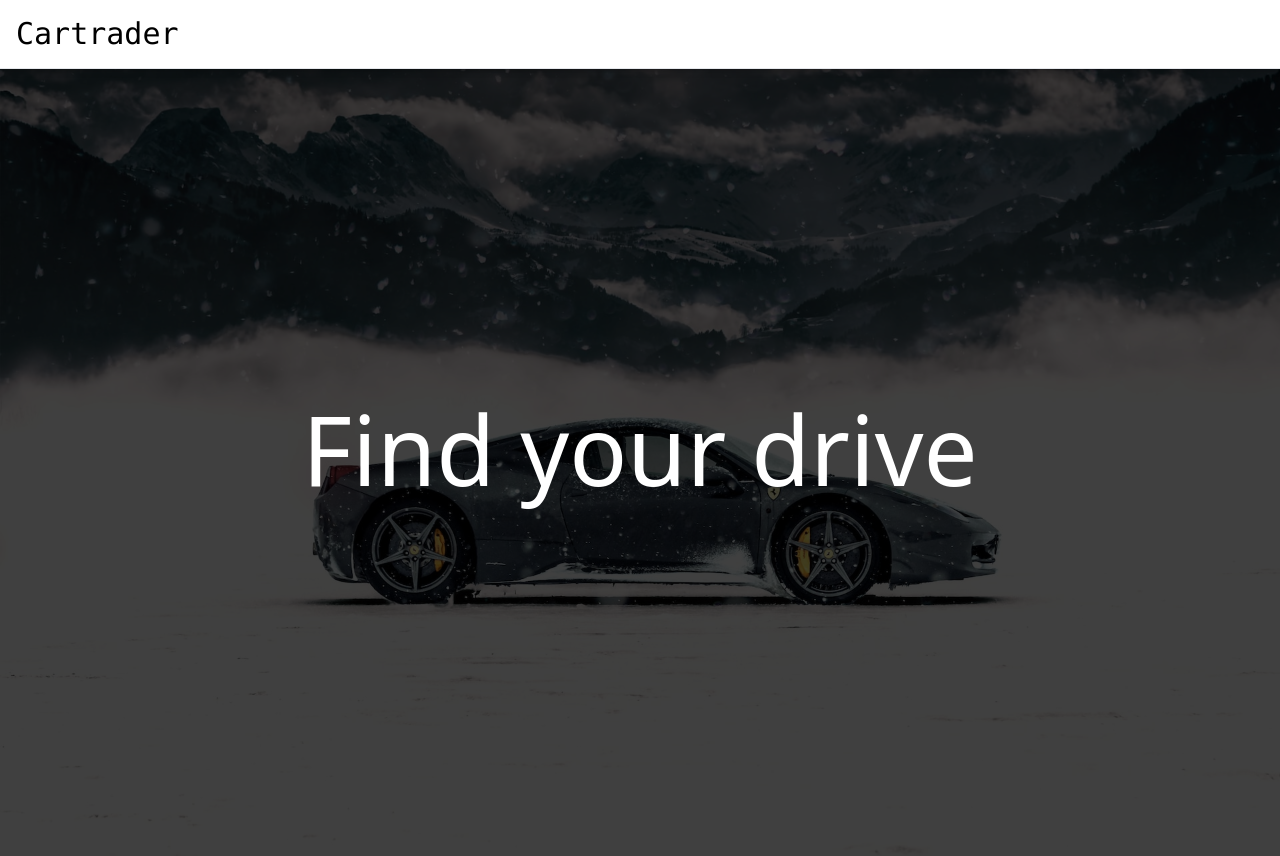
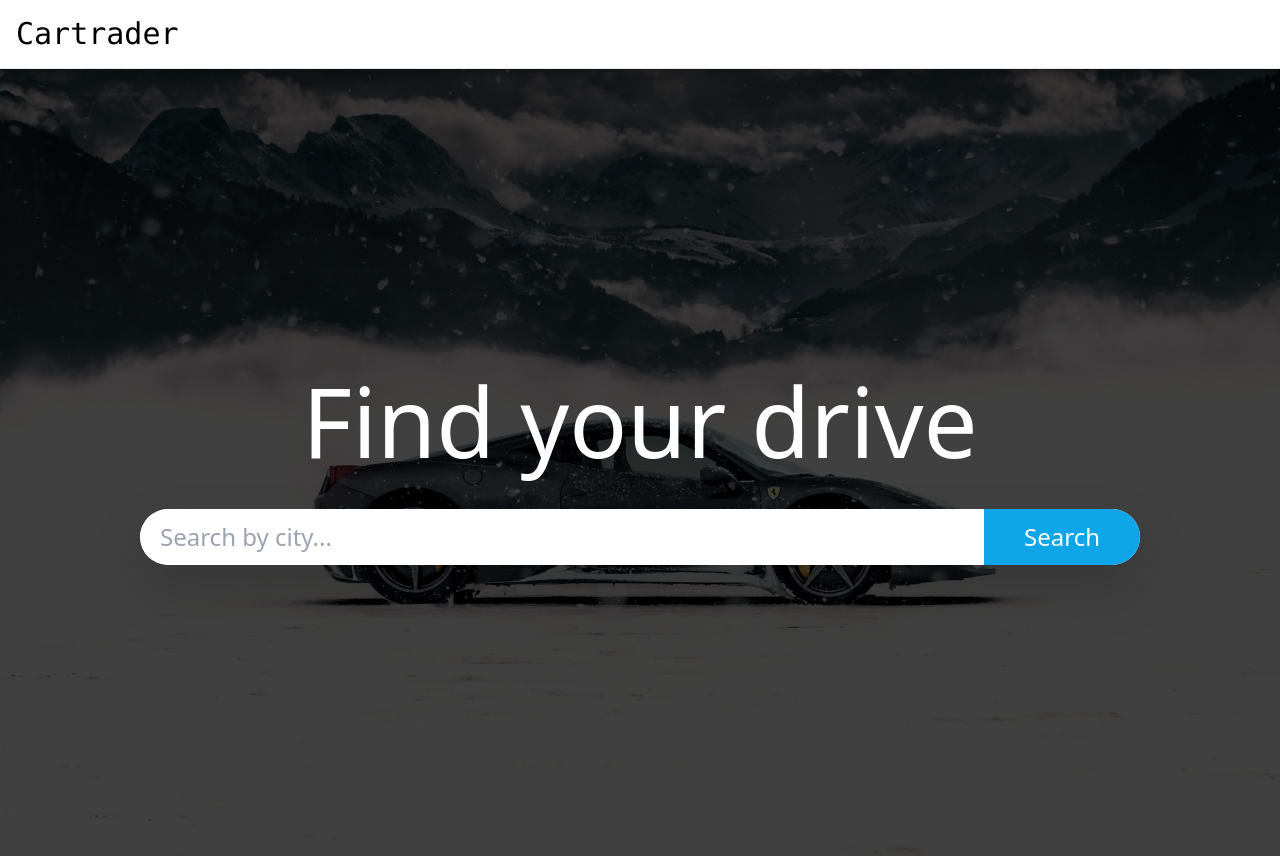
Before and after one commit to deejayjay/nuxt3-bootcamp, a Nuxt app in the folder cartrader/: page / in a window 1280 px wide. Shown: the top 856 px of the page. Built offline with nearby package versions, Linux system fonts and the light colour scheme.

Commit message:
Adds the search bar

```diff
--- a/cartrader/app.vue
+++ b/cartrader/app.vue
@@ -13,6 +13,12 @@
       <div class="bg-black bg-opacity-75 absolute inset-0 flex justify-center items-center">
         <div class="text-center w-50">
           <h2 class="text-8xl font-sans mb-10 text-white">Find your drive</h2>
+          <!-- HOME SEARCH BAR START -->
+          <form class="font-sans w-[1000px] text-2xl rounded-full bg-white flex justify-between overflow-hidden drop-shadow-2xl mx-auto">
+            <input type="text" class="py-3 px-5 w-full text-2xl rounded-full focus:outline-none" placeholder="Search by city..." />
+            <button type="submit" class="bg-sky-500 px-10 text-white">Search</button>
+          </form>
+          <!-- HOME SEARCH BAR END -->
         </div>
       </div>
     </div>
```
Also changed, not shown: cartrader/html/homepage.html (added).
